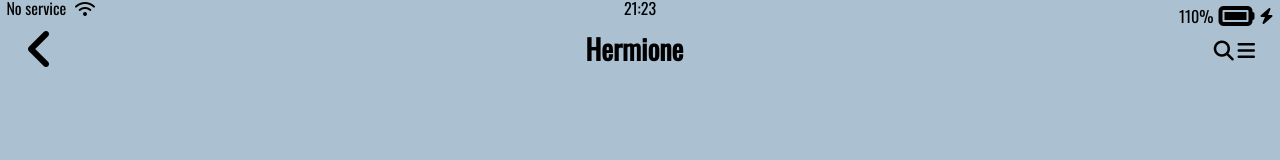
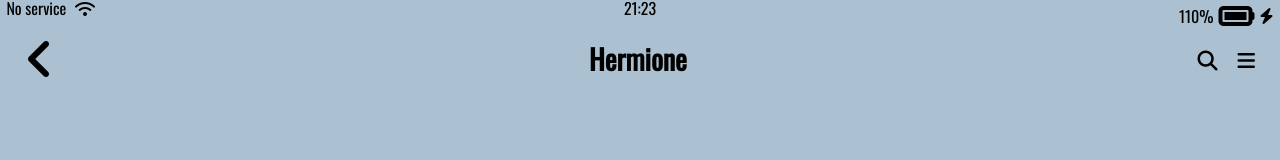
Before and after one commit to KanuBang/kokoa-clone-2022, a plain HTML site: page chat.html in a window 1280 px wide. Shown: the top 160 px of the page. Drawn offline with nearby package versions, Linux system fonts and the light colour scheme.

Commit message:
6.29
chat screen part two

z index + position fixed
box-sizing: border-box;
background-color: #abc1d1;

```diff
--- a/chat.html
+++ b/chat.html
@@ -29,7 +29,7 @@
 
     <header class="alt-header">
         <div class="alt-header__column">
-            <a href="more.html">
+            <a href="chats.html">
                 <i class="fas fa-angle-left fa-3x"></i>
             </a>
         </div>
@@ -42,8 +42,10 @@
         </div>
     </header>
 
-    <main class="main-screen">
+    <main class="main-screen main-chat">
+        <div class="chat__timestamp">
 
+        </div>
     </main>
 
 
--- a/css/components/alt-screen-header.css
+++ b/css/components/alt-screen-header.css
@@ -10,11 +10,25 @@
     font-size: 28px;
     font-weight: 600;
 }
-
+.alt-header__column {
+    width: 33%;
+}
 .alt-header__column:first-child {
     margin-right: auto;
 }
 
+.alt-header__column:nth-child(2) {
+    margin-right: auto;
+    text-align: center;
+}
+
 .alt-header__column:last-child {
     margin-left: auto;
+    display: flex;
+    justify-content: flex-end;
+
 }
+
+.alt-header__column span:last-child {
+    margin-left: 20px;
+}
--- a/css/screens/chat.css
+++ b/css/screens/chat.css
@@ -1,3 +1,26 @@
 .chat-screen {
     background-color: #abc1d1;
+    height: 1100vh;
 }
+
+.chat-screen .alt-header,
+.chat-screen .status-bar {
+    top:0;
+    position: fixed;
+    width: 100%;
+    box-sizing: border-box;
+    background-color: #abc1d1;
+}
+
+.chat-screen .status-bar {
+    z-index: 2;
+}
+
+.chat-screen .alt-header {
+    top: 10px;
+    z-index: 1;
+}
+
+.main-chat {
+    margin-top: 150px;
+}
```
